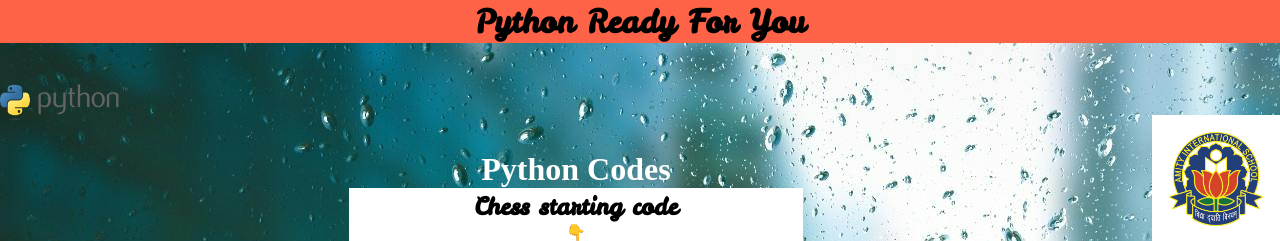
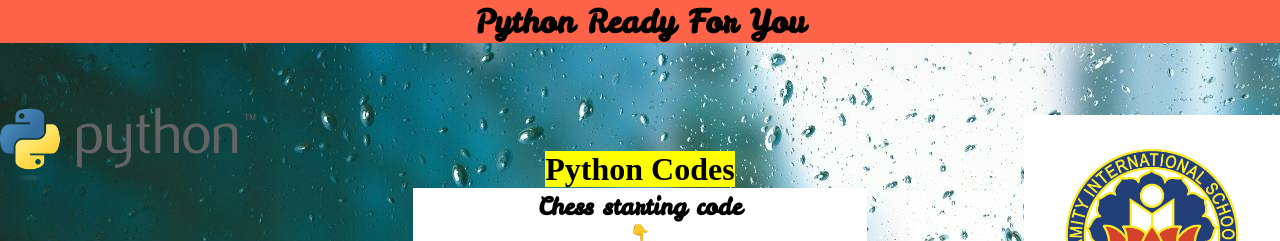
Before and after one commit to Minecraftshirt/pythonRMC, a plain HTML site: page index.html in a window 1280 px wide. Shown: the top 241 px of the page. Drawn offline with Linux system fonts and the light colour scheme.

Commit message:
Update index.html

```diff
--- a/index.html
+++ b/index.html
@@ -18,7 +18,7 @@
     <img class = "img_deg" src="amity-logo.jpg">
 <br><br>
     <center>
-    <h1 style = "color:white">Python Codes</h1>
+    <h1 style = "color:white"><mark>Python Codes</mark></h1>
 <table bgcolor="White">
     <tr bgcolor="White">
         <th bgcolor="">
@@ -28,11 +28,11 @@
 <style>
     .img_deg2{
         float: left;
-        width: 10%
+        width: 20%
     }
     .img_deg{
         float: right;
-        width: 10%;
+        width: 20%;
     }
         *{
             margin: 0;
```
